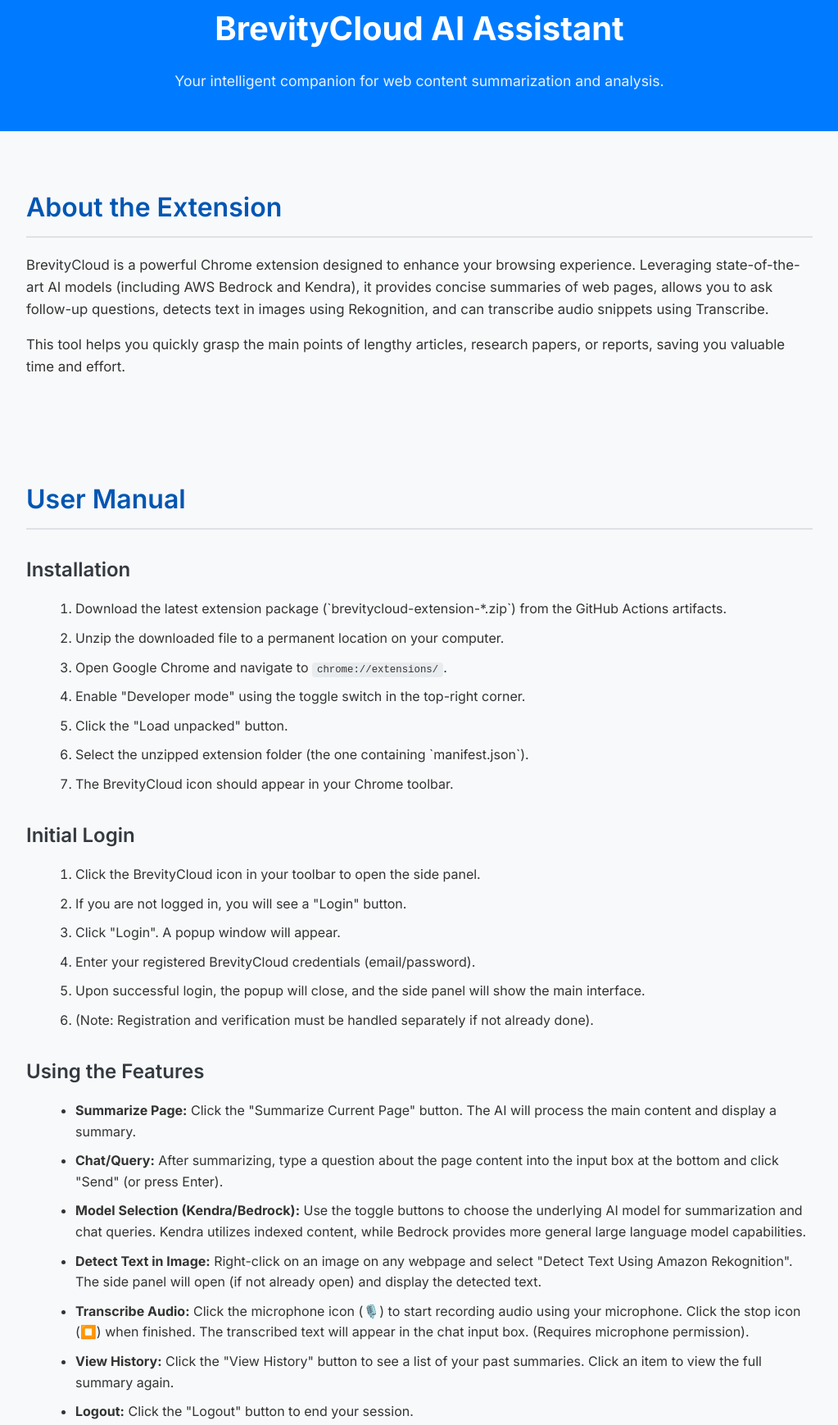
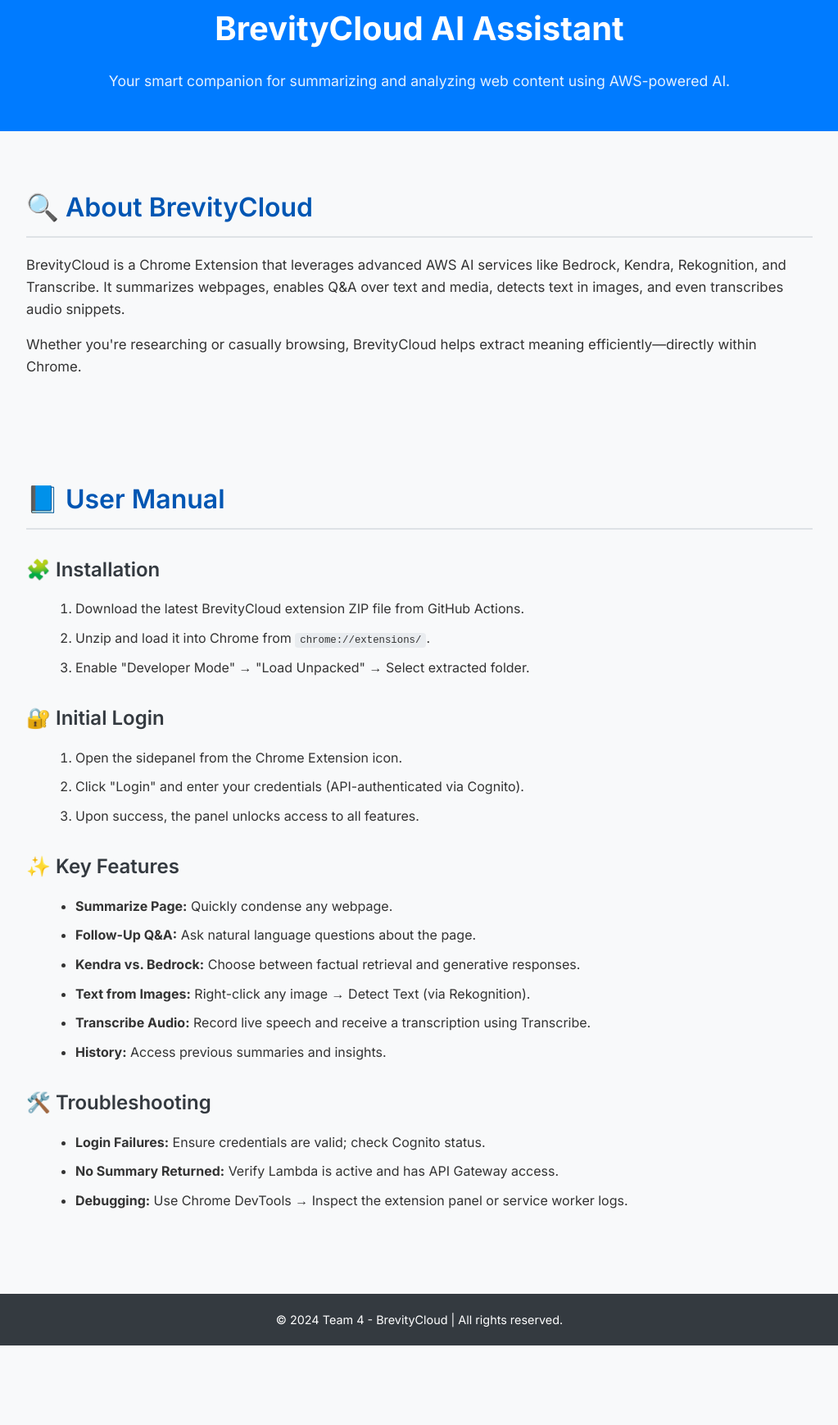
Before and after one commit to The-Brevity-Cloud/term-project-team4-brevitycloud, a browser extension: page landing-page/index.html in a window 1280 px wide. Shown: the part 27-1765 px from the top of the page at 82% size, without its empty margins (128-1151 px from the left). After the commit the page ends 1668 px from the top, so only its background shows below. Drawn offline with Linux system fonts and the light colour scheme.

Commit message:
landing page updates

```diff
--- a/landing-page/index.html
+++ b/landing-page/index.html
@@ -3,7 +3,7 @@
 <head>
     <meta charset="UTF-8">
     <meta name="viewport" content="width=device-width, initial-scale=1.0">
-    <title>BrevityCloud AI Assistant - Information</title>
+    <title>BrevityCloud AI Assistant - Info & User Manual</title>
     <link rel="stylesheet" href="styles.css">
     <link href="https://fonts.googleapis.com/css2?family=Inter:wght@400;600;700&display=swap" rel="stylesheet">
 </head>
@@ -11,76 +11,63 @@
     <header>
         <div class="container">
             <h1>BrevityCloud AI Assistant</h1>
-            <p>Your intelligent companion for web content summarization and analysis.</p>
+            <p>Your smart companion for summarizing and analyzing web content using AWS-powered AI.</p>
         </div>
     </header>
 
     <section id="about">
         <div class="container">
-            <h2>About the Extension</h2>
+            <h2>🔍 About BrevityCloud</h2>
             <p>
-                BrevityCloud is a powerful Chrome extension designed to enhance your browsing experience.
-                Leveraging state-of-the-art AI models (including AWS Bedrock and Kendra), it provides concise summaries
-                of web pages, allows you to ask follow-up questions, detects text in images using Rekognition,
-                and can transcribe audio snippets using Transcribe.
+                BrevityCloud is a Chrome Extension that leverages advanced AWS AI services like Bedrock, Kendra, Rekognition, and Transcribe.
+                It summarizes webpages, enables Q&A over text and media, detects text in images, and even transcribes audio snippets.
             </p>
             <p>
-                This tool helps you quickly grasp the main points of lengthy articles, research papers, or reports,
-                saving you valuable time and effort.
+                Whether you're researching or casually browsing, BrevityCloud helps extract meaning efficiently—directly within Chrome.
             </p>
-            <!-- Add more details about features -->
         </div>
     </section>
 
     <section id="manual" class="manual">
         <div class="container">
-            <h2>User Manual</h2>
+            <h2>📘 User Manual</h2>
 
-            <h3>Installation</h3>
+            <h3>🧩 Installation</h3>
             <ol>
-                <li>Download the latest extension package (`brevitycloud-extension-*.zip`) from the GitHub Actions artifacts.</li>
-                <li>Unzip the downloaded file to a permanent location on your computer.</li>
-                <li>Open Google Chrome and navigate to <code>chrome://extensions/</code>.</li>
-                <li>Enable "Developer mode" using the toggle switch in the top-right corner.</li>
-                <li>Click the "Load unpacked" button.</li>
-                <li>Select the unzipped extension folder (the one containing `manifest.json`).</li>
-                <li>The BrevityCloud icon should appear in your Chrome toolbar.</li>
+                <li>Download the latest BrevityCloud extension ZIP file from GitHub Actions.</li>
+                <li>Unzip and load it into Chrome from <code>chrome://extensions/</code>.</li>
+                <li>Enable "Developer Mode" → "Load Unpacked" → Select extracted folder.</li>
             </ol>
 
-            <h3>Initial Login</h3>
-             <ol>
-                <li>Click the BrevityCloud icon in your toolbar to open the side panel.</li>
-                <li>If you are not logged in, you will see a "Login" button.</li>
-                <li>Click "Login". A popup window will appear.</li>
-                <li>Enter your registered BrevityCloud credentials (email/password).</li>
-                <li>Upon successful login, the popup will close, and the side panel will show the main interface.</li>
-                <li>(Note: Registration and verification must be handled separately if not already done).</li>
-             </ol>
+            <h3>🔐 Initial Login</h3>
+            <ol>
+                <li>Open the sidepanel from the Chrome Extension icon.</li>
+                <li>Click "Login" and enter your credentials (API-authenticated via Cognito).</li>
+                <li>Upon success, the panel unlocks access to all features.</li>
+            </ol>
 
-            <h3>Using the Features</h3>
+            <h3>✨ Key Features</h3>
             <ul>
-                <li><strong>Summarize Page:</strong> Click the "Summarize Current Page" button. The AI will process the main content and display a summary.</li>
-                <li><strong>Chat/Query:</strong> After summarizing, type a question about the page content into the input box at the bottom and click "Send" (or press Enter).</li>
-                <li><strong>Model Selection (Kendra/Bedrock):</strong> Use the toggle buttons to choose the underlying AI model for summarization and chat queries. Kendra utilizes indexed content, while Bedrock provides more general large language model capabilities.</li>
-                <li><strong>Detect Text in Image:</strong> Right-click on an image on any webpage and select "Detect Text Using Amazon Rekognition". The side panel will open (if not already open) and display the detected text.</li>
-                <li><strong>Transcribe Audio:</strong> Click the microphone icon (🎙️) to start recording audio using your microphone. Click the stop icon (⏹️) when finished. The transcribed text will appear in the chat input box. (Requires microphone permission).</li>
-                <li><strong>View History:</strong> Click the "View History" button to see a list of your past summaries. Click an item to view the full summary again.</li>
-                 <li><strong>Logout:</strong> Click the "Logout" button to end your session.</li>
+                <li><strong>Summarize Page:</strong> Quickly condense any webpage.</li>
+                <li><strong>Follow-Up Q&A:</strong> Ask natural language questions about the page.</li>
+                <li><strong>Kendra vs. Bedrock:</strong> Choose between factual retrieval and generative responses.</li>
+                <li><strong>Text from Images:</strong> Right-click any image → Detect Text (via Rekognition).</li>
+                <li><strong>Transcribe Audio:</strong> Record live speech and receive a transcription using Transcribe.</li>
+                <li><strong>History:</strong> Access previous summaries and insights.</li>
             </ul>
 
-            <h3>Troubleshooting</h3>
+            <h3>🛠️ Troubleshooting</h3>
             <ul>
-                <li><strong>Login Issues:</strong> Ensure you are using the correct credentials and that your account is verified. Check the API Gateway and Cognito configurations in AWS.</li>
-                <li><strong>Summarization Failed:</strong> The page might not have enough extractable content, or there might be an issue with the backend Lambda/AI model. Check Lambda logs.</li>
-                <li><strong>Extension Errors:</strong> Open the extension's console logs (Background script and Side Panel) for detailed error messages. Right-click the side panel -> Inspect, and go to `chrome://extensions/` -> Details -> Service Worker console.</li>
+                <li><strong>Login Failures:</strong> Ensure credentials are valid; check Cognito status.</li>
+                <li><strong>No Summary Returned:</strong> Verify Lambda is active and has API Gateway access.</li>
+                <li><strong>Debugging:</strong> Use Chrome DevTools → Inspect the extension panel or service worker logs.</li>
             </ul>
-            <!-- Add more detailed steps, screenshots if possible -->
         </div>
     </section>
 
     <footer>
         <div class="container">
-            <p>&copy; 2024 BrevityCloud Team 4. All rights reserved.</p>
+            <p>&copy; 2024 Team 4 - BrevityCloud | All rights reserved.</p>
         </div>
     </footer>
 </body>
--- a/landing-page/styles.css
+++ b/landing-page/styles.css
@@ -1,4 +1,3 @@
-/* styles.css */
 body {
     font-family: 'Inter', sans-serif;
     line-height: 1.6;
```
